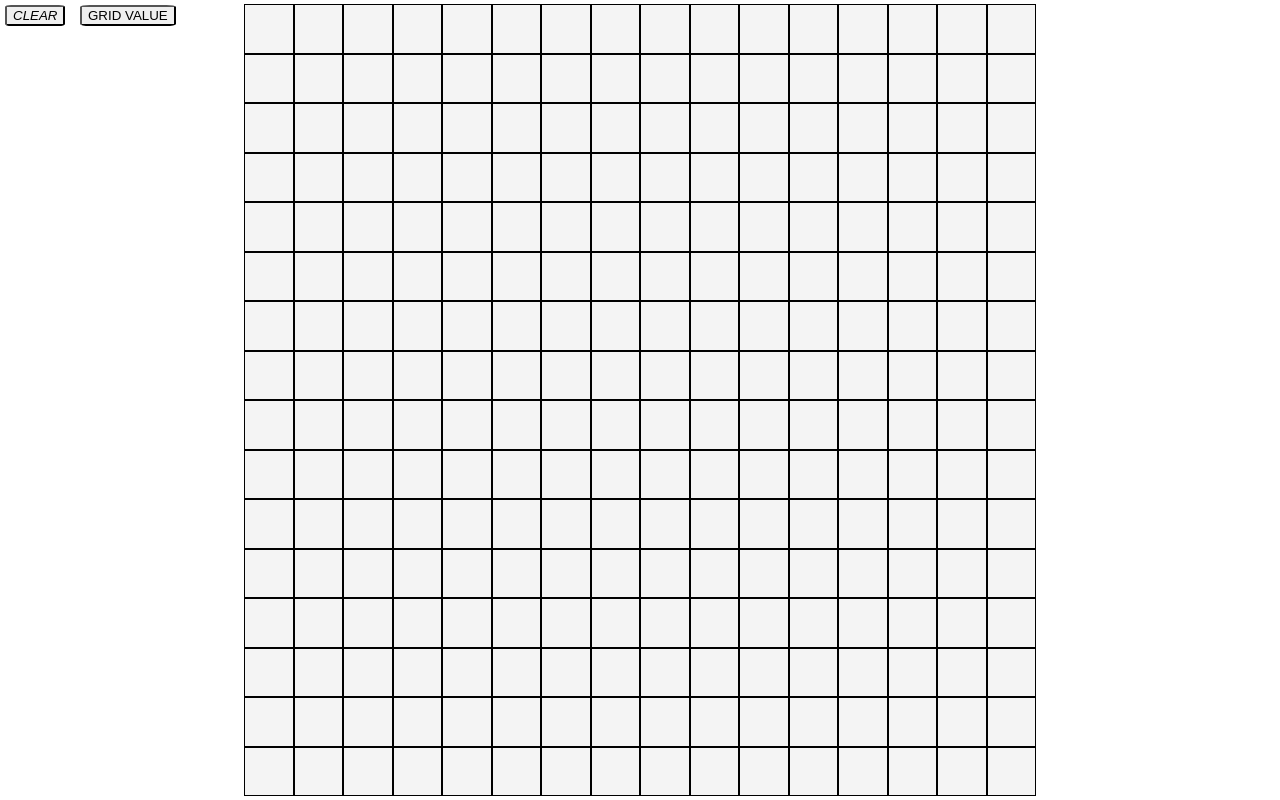
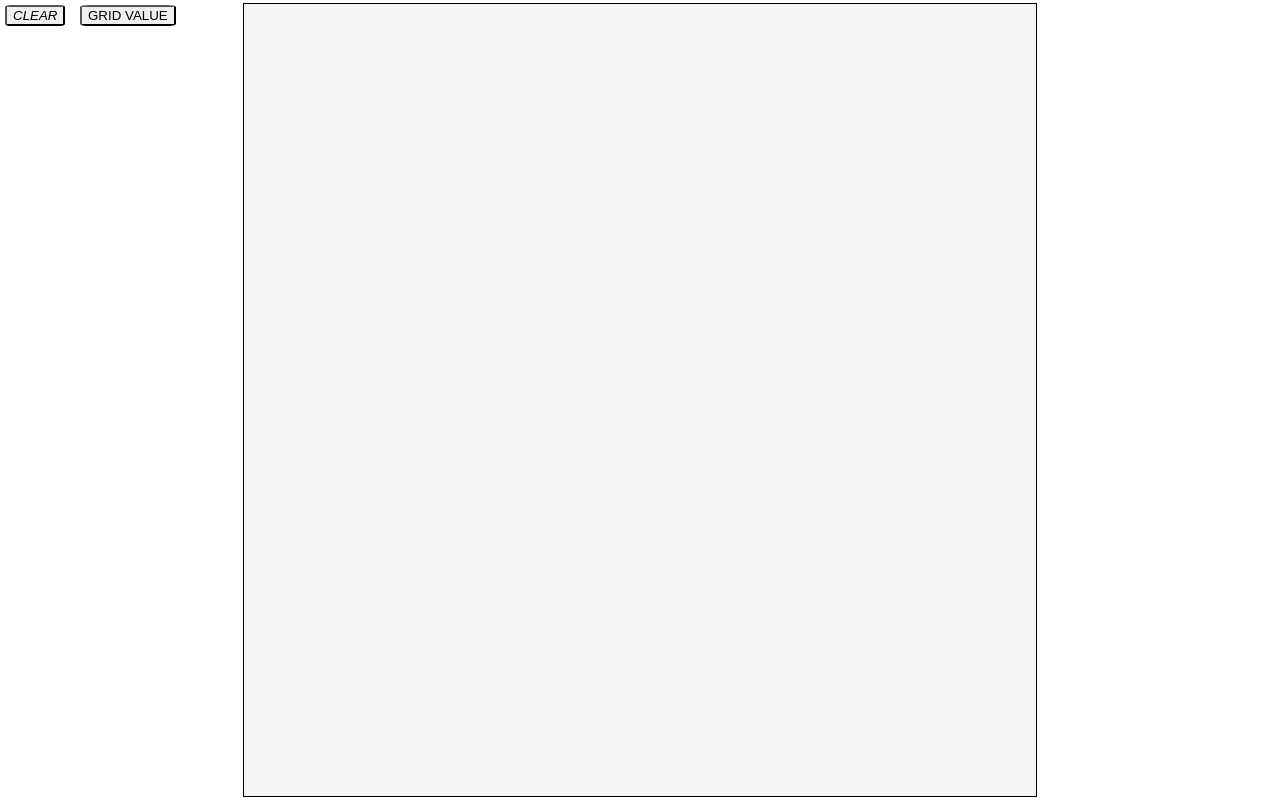
Before and after one commit to PDK34/odin-Etch-a-sketch, a plain HTML site: page index.html in a window 1280 px wide. Drawn offline with Linux system fonts and the light colour scheme.

Commit message:
remove border of each square

```diff
--- a/main.js
+++ b/main.js
@@ -12,7 +12,7 @@ function createGrid(rowNum, colNum) {
             div.style.display = 'flex';
             div.style.width = `${sqSize}px`;
             div.style.height = `${sqSize}px`;
-            div.style.border = '1px solid black';
+            div.style.border = '0px solid black';
             container.appendChild(div);
 
             div.addEventListener('mouseenter', () => {
--- a/styles.css
+++ b/styles.css
@@ -17,6 +17,7 @@ body{
     display: flex;
     flex-wrap: wrap;
     position: absolute;
+    border: 1px solid black;
 }
 
 .color{
@@ -36,7 +37,7 @@ body{
 }
 
 .hovereffect{
-background-color: #000000;
+background-color: #5a5a5a;
 }
 
 .promptbtn{
```
